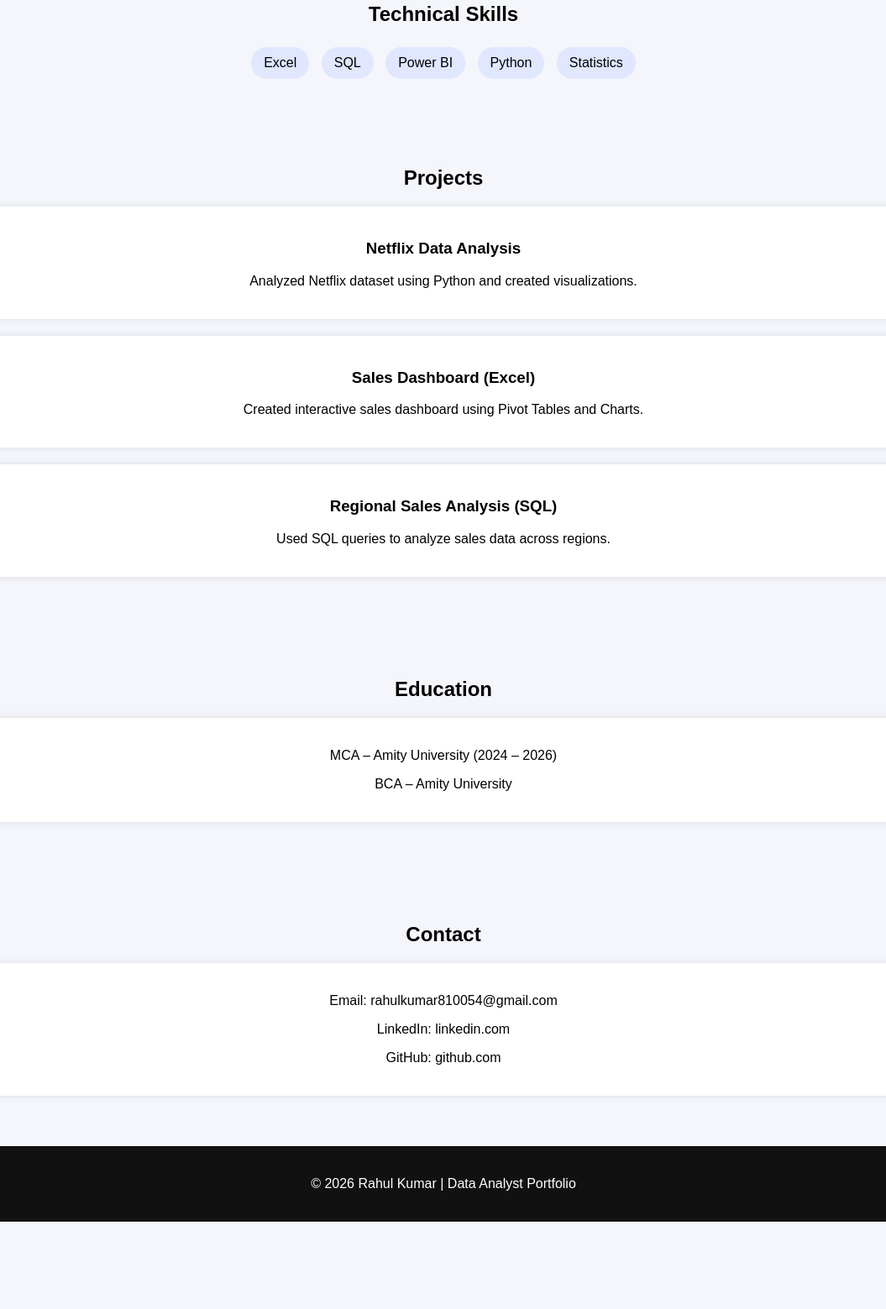
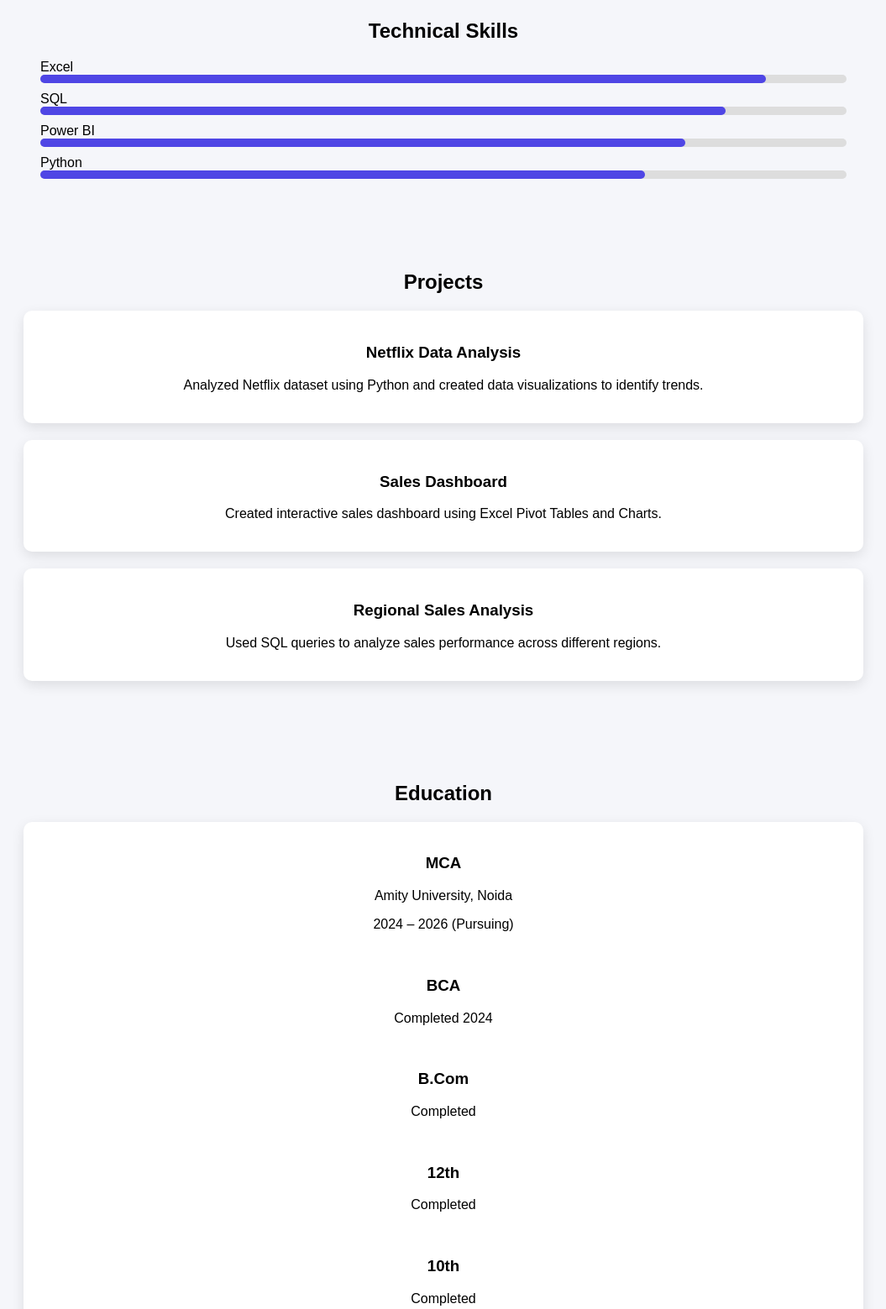
Before and after one commit to rahulkumar810054-cpu/portfolio, a plain HTML site: page index.html in a window 1280 px wide. Shown: the part 575-2134 px from the top of the page at 84% size, without its empty margins (112-1167 px from the left). Before the commit the page ends 2030 px from the top, so only its background shows below. Drawn offline with Linux system fonts and the light colour scheme.

Commit message:
Update index.html with content and style changes

```diff
--- a/index.html
+++ b/index.html
@@ -1,21 +1,22 @@
 <!DOCTYPE html>
 <html>
 <head>
+
 <title>Rahul Kumar | Data Analyst</title>
 
 <style>
 
 body{
-font-family: Arial;
+font-family:Arial;
 margin:0;
-background:#f4f6fb;
+background:#f5f6fa;
 text-align:center;
 }
 
 header{
 background:linear-gradient(90deg,#4f46e5,#9333ea);
 color:white;
-padding:40px;
+padding:50px;
 }
 
 section{
@@ -25,16 +26,30 @@ padding:40px;
 .card{
 background:white;
 padding:20px;
-margin:20px;
+margin:20px auto;
+width:80%;
 border-radius:10px;
-box-shadow:0 0 10px rgba(0,0,0,0.1);
+box-shadow:0 5px 15px rgba(0,0,0,0.1);
 }
 
-.skills span{
-display:inline-block;
-background:#e0e7ff;
-padding:10px 15px;
-margin:5px;
+.skills{
+width:80%;
+margin:auto;
+}
+
+.skill{
+text-align:left;
+margin:10px 0;
+}
+
+.bar{
+background:#ddd;
+border-radius:20px;
+}
+
+.fill{
+background:#4f46e5;
+height:10px;
 border-radius:20px;
 }
 
@@ -42,17 +57,28 @@ footer{
 background:#111;
 color:white;
 padding:20px;
+margin-top:30px;
+}
+
+a{
+color:#4f46e5;
+text-decoration:none;
 }
 
 </style>
+
 </head>
 
 <body>
 
 <header>
+
 <h1>Rahul Kumar</h1>
+
 <h2>Aspiring Data Analyst</h2>
+
 <p>Excel | SQL | Python | Power BI</p>
+
 </header>
 
 <section>
@@ -60,10 +86,12 @@ padding:20px;
 <h2>About Me</h2>
 
 <div class="card">
+
 <p>
 I am an MCA student at Amity University passionate about data analytics.
-I analyze datasets using Excel, SQL, Python and Power BI to generate insights and build dashboards.
+I analyze datasets using Excel, SQL, Python and Power BI to generate insights and dashboards.
 </p>
+
 </div>
 
 </section>
@@ -73,11 +101,23 @@ I analyze datasets using Excel, SQL, Python and Power BI to generate insights an
 <h2>Technical Skills</h2>
 
 <div class="skills">
-<span>Excel</span>
-<span>SQL</span>
-<span>Power BI</span>
-<span>Python</span>
-<span>Statistics</span>
+
+<div class="skill">Excel
+<div class="bar"><div class="fill" style="width:90%"></div></div>
+</div>
+
+<div class="skill">SQL
+<div class="bar"><div class="fill" style="width:85%"></div></div>
+</div>
+
+<div class="skill">Power BI
+<div class="bar"><div class="fill" style="width:80%"></div></div>
+</div>
+
+<div class="skill">Python
+<div class="bar"><div class="fill" style="width:75%"></div></div>
+</div>
+
 </div>
 
 </section>
@@ -87,18 +127,33 @@ I analyze datasets using Excel, SQL, Python and Power BI to generate insights an
 <h2>Projects</h2>
 
 <div class="card">
+
 <h3>Netflix Data Analysis</h3>
-<p>Analyzed Netflix dataset using Python and created visualizations.</p>
+
+<p>
+Analyzed Netflix dataset using Python and created data visualizations to identify trends.
+</p>
+
 </div>
 
 <div class="card">
-<h3>Sales Dashboard (Excel)</h3>
-<p>Created interactive sales dashboard using Pivot Tables and Charts.</p>
+
+<h3>Sales Dashboard</h3>
+
+<p>
+Created interactive sales dashboard using Excel Pivot Tables and Charts.
+</p>
+
 </div>
 
 <div class="card">
-<h3>Regional Sales Analysis (SQL)</h3>
-<p>Used SQL queries to analyze sales data across regions.</p>
+
+<h3>Regional Sales Analysis</h3>
+
+<p>
+Used SQL queries to analyze sales performance across different regions.
+</p>
+
 </div>
 
 </section>
@@ -108,8 +163,31 @@ I analyze datasets using Excel, SQL, Python and Power BI to generate insights an
 <h2>Education</h2>
 
 <div class="card">
-<p>MCA – Amity University (2024 – 2026)</p>
-<p>BCA – Amity University</p>
+
+<h3>MCA</h3>
+<p>Amity University, Noida</p>
+<p>2024 – 2026 (Pursuing)</p>
+
+<br>
+
+<h3>BCA</h3>
+<p>Completed 2024</p>
+
+<br>
+
+<h3>B.Com</h3>
+<p>Completed</p>
+
+<br>
+
+<h3>12th</h3>
+<p>Completed</p>
+
+<br>
+
+<h3>10th</h3>
+<p>Completed</p>
+
 </div>
 
 </section>
@@ -119,16 +197,34 @@ I analyze datasets using Excel, SQL, Python and Power BI to generate insights an
 <h2>Contact</h2>
 
 <div class="card">
+
 <p>Email: rahulkumar810054@gmail.com</p>
-<p>LinkedIn: linkedin.com</p>
-<p>GitHub: github.com</p>
+
+<p>Phone: +91 8130480040</p>
+
+<p>
+LinkedIn:
+<a href="https://linkedin.com">linkedin.com
+</a>
+</p>
+
+<p>
+GitHub:
+<a href="https://github.com/rahulkumar810054-cpu">
+github.com/rahulkumar810054-cpu
+</a>
+</p>
+
 </div>
 
 </section>
 
 <footer>
+
 <p>© 2026 Rahul Kumar | Data Analyst Portfolio</p>
+
 </footer>
 
 </body>
+
 </html>
```
